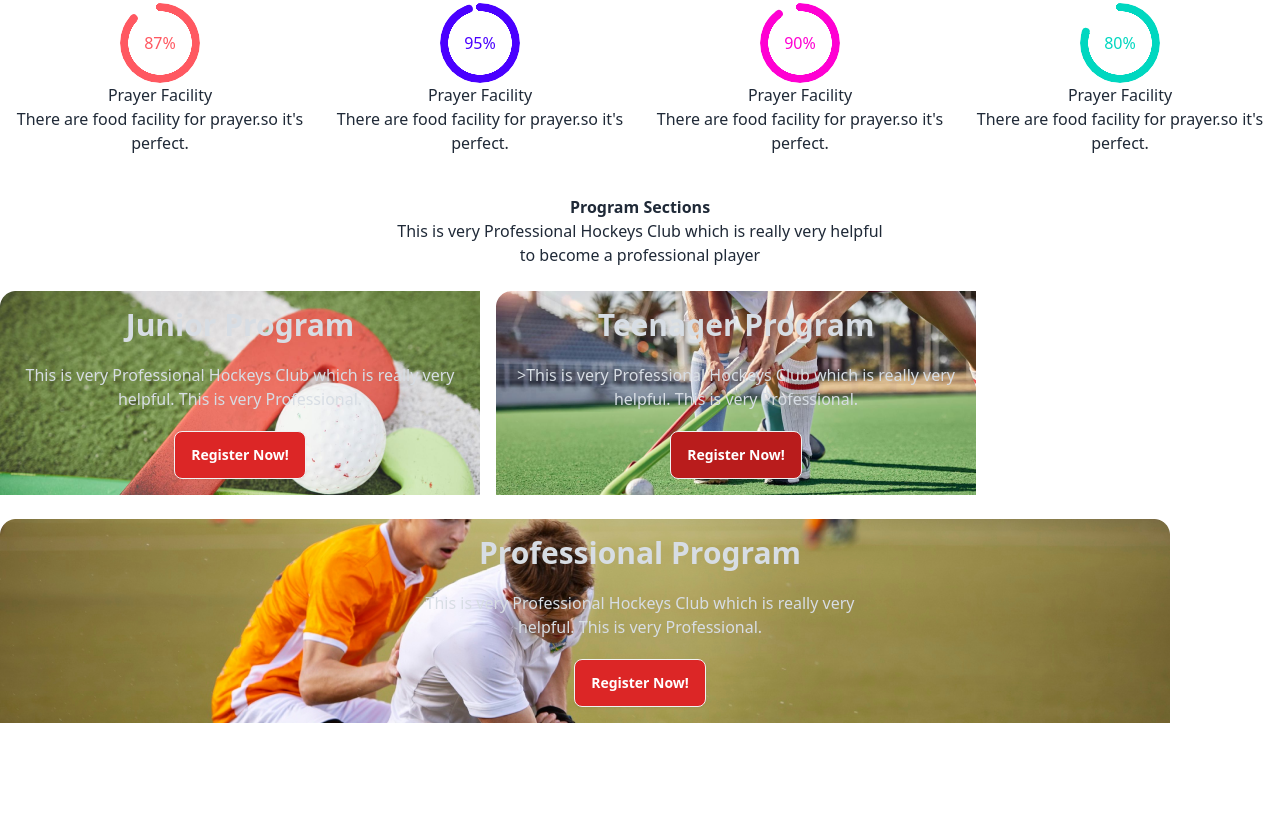
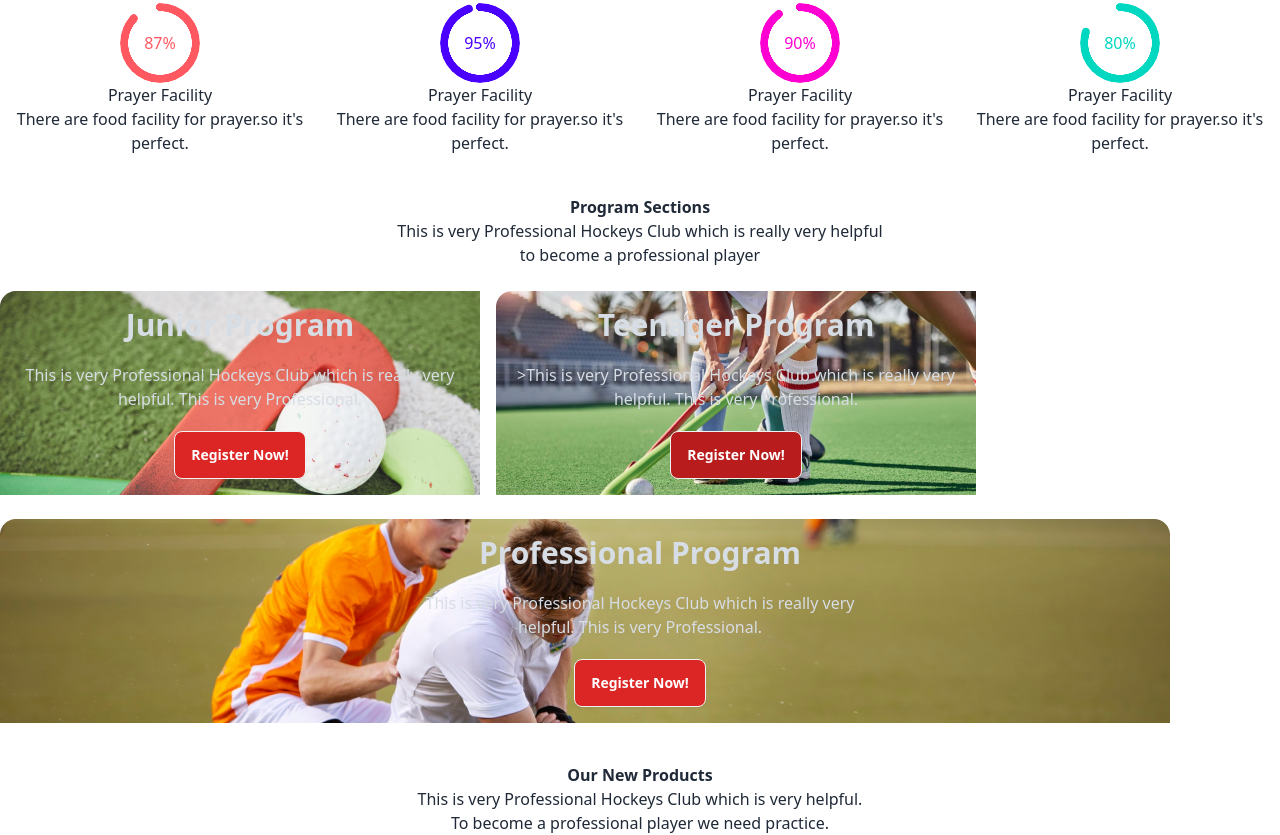
Before and after one commit to MdboktiarUddin/Hockeys-website, a plain HTML site: page index.html in a window 1280 px wide. Shown: the part 998-1833 px from the top of the page. Before the commit the page ends 1721 px from the top, so only its background shows below. Drawn offline with nearby package versions, Linux system fonts and the light colour scheme.

Commit message:
added new product section

```diff
--- a/index.html
+++ b/index.html
@@ -145,7 +145,12 @@
           </div>
         </div>
      </section>
+     <section class="mt-10">
+      <h3 class="text-center font-bold">Our New Products</h3>
+      <p class="text-center">This is very Professional Hockeys Club which is very helpful.<br>
+        To become a professional player we need practice.</p>
 
+     </section>
     </main>
     <footer>
 
```
Also changed, not shown: Images/busket.png (added), 3 other files.
